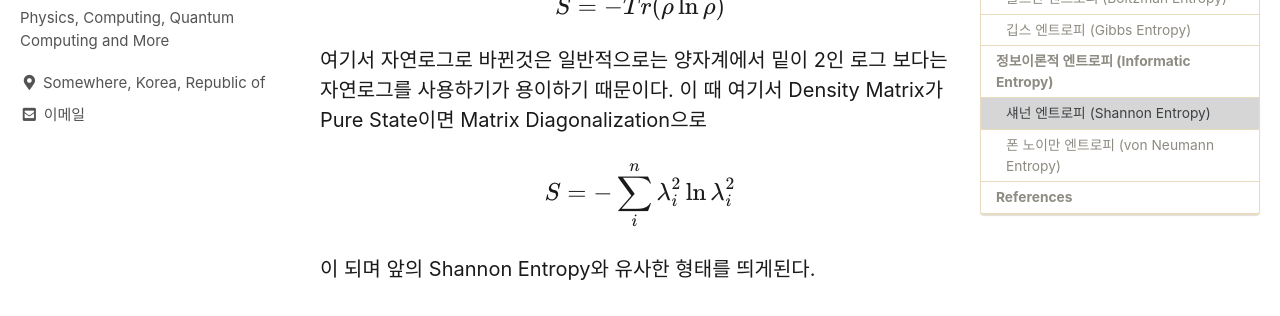
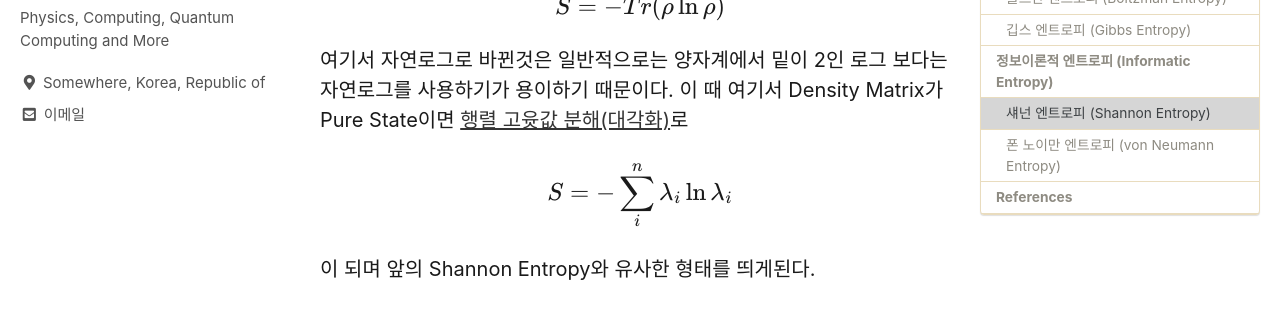
Before and after one commit to Luminebear/Luminebear.github.io, a Jekyll site: the page built from _posts/2021-01-15-Information-Theory.md, in a window 1280 px wide and 900 px high, scrolled down 4613 px. Shown: the part 212-528 px from the top of the window. Built offline with Jekyll 4.4.1, drawn with Linux system fonts in a browser that asks for light colours; cached includes are drawn as plain includes; some web fonts are replaced; comment, search, counter and statistics services are not loaded.

Commit message:
Edit Post

```diff
--- a/_posts/2021-01-15-Information-Theory.md
+++ b/_posts/2021-01-15-Information-Theory.md
@@ -167,10 +167,10 @@ S = -Tr(\rho\ln\rho)
 $$
 
 여기서 자연로그로 바뀐것은 일반적으로는 양자계에서 밑이 2인 로그 보다는 자연로그를 사용하기가 용이하기 때문이다. 이 때 여기서 Density Matrix가 Pure State이면
-Matrix Diagonalization으로
+[행렬 고윳값 분해(대각화)](https://en.wikipedia.org/wiki/Eigendecomposition_of_a_matrix)로
 
 $$
-S = -\sum_i^n\lambda_i^2\ln{\lambda_i^2}
+S = -\sum_i^n\lambda_i\ln{\lambda_i}
 $$
 
 이 되며 앞의 Shannon Entropy와 유사한 형태를 띄게된다.
```
